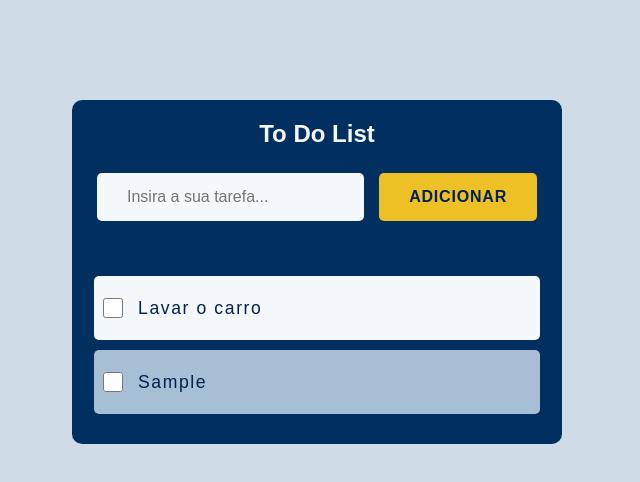
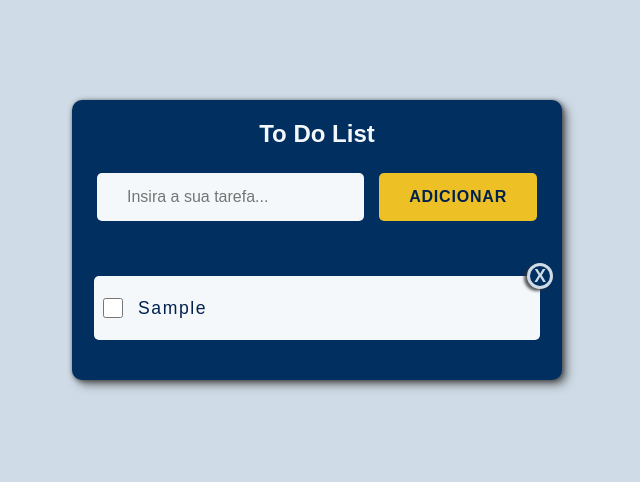
Before and after one commit to eduardohenriqueassis/to-do-list, a plain HTML site: page index.html in a window 1280 px wide. Both pictures are taken after typing "Sample" into the empty fields and a click on the button "ADICIONAR". Shown: the whole page, without its empty margins (323-963 px from the left). Drawn offline with Linux system fonts and the light colour scheme.

Commit message:
delete tasks button

```diff
--- a/index.html
+++ b/index.html
@@ -20,10 +20,11 @@
     </div>
     <div class="tarefas">
       <ul>
-        <li>
+        <!-- <li>
           <input class="check" type="checkbox" name="check">
           <p>Lavar o carro</p>
-        </li>
+          <div class="closer"></div>
+        </li> -->
       </ul>
     </div>
   </div>
--- a/script.js
+++ b/script.js
@@ -6,7 +6,6 @@ const toDoList = [
 const adicionar = document.querySelector('.adicionar');
 let input = document.querySelector('.input-tarefa');
 const ul = document.querySelector('ul');
-const li = document.querySelectorAll('li');
 
 adicionar.addEventListener('click', adicionarTarefa);
 
@@ -15,6 +14,7 @@ function adicionarTarefa() {
   checkbox.type = 'checkbox';
   const novaTarefa = document.createElement('li');
   const p = document.createElement('p');
+  const createCloser = document.createElement('div');
 
   if (input.value === '') {
     alert('Insira sua tarefa!');
@@ -24,5 +24,20 @@ function adicionarTarefa() {
     novaTarefa.appendChild(p);
     p.innerHTML = input.value;
     input.value = '';
+    novaTarefa.appendChild(createCloser);
+    createCloser.classList.add('closer');
   }
+
+  removerTarefa();
 }
+
+function removerTarefa() {
+  const closers = document.querySelectorAll('.closer');
+  closers.forEach((btn) => {
+    btn.addEventListener('click', (event) => {
+      btn.parentElement.remove();
+    });
+  });
+}
+
+removerTarefa();
--- a/style.css
+++ b/style.css
@@ -13,6 +13,8 @@ body {
   margin: 100px auto;
   border-radius: 10px;
   background: #002f60;
+  box-shadow: 5px 5px 10px rgba(51, 51, 51, .6),
+              1px 1px 5px rgba(51, 51, 51, .8);
 }
 
 h2 {
@@ -69,6 +71,38 @@ h2 {
   border-radius: 5px;
 }
 
+.tarefas .closer {
+  position: absolute;
+  border: 3px solid #cfdce7;
+  background: #002f60;
+  width: 20px;
+  height: 20px;
+  border-radius: 50%;
+  text-align: center;
+  right: 0px;
+  top: 0px;
+  transform: translate3d(50%, -50%, 0);
+  box-shadow: -3px 2px 3px rgba(51, 51, 51, .8);
+  cursor: pointer;
+}
+
+.tarefas .closer:hover{
+  border: 3px solid #bbcedd;
+
+}
+.tarefas .closer::after {
+  content: 'X';
+  display: block;
+  margin: 0 auto;
+  color: #cfdce7;
+  font-weight: bold;
+  transform: translateX(5%);
+}
+
+.tarefas .closer:hover::after{
+  color: #bbcedd;
+}
+
 .tarefas ul {
   margin: 0;
   padding: 0;
@@ -81,7 +115,8 @@ ul li input {
 }
 
 ul li {
-  margin: 0px 2px 10px 2px;
+  position: relative;
+  margin: 0px 2px 20px 2px;
   display: flex;
   align-items: center;
   padding: 4px 5px;
```
